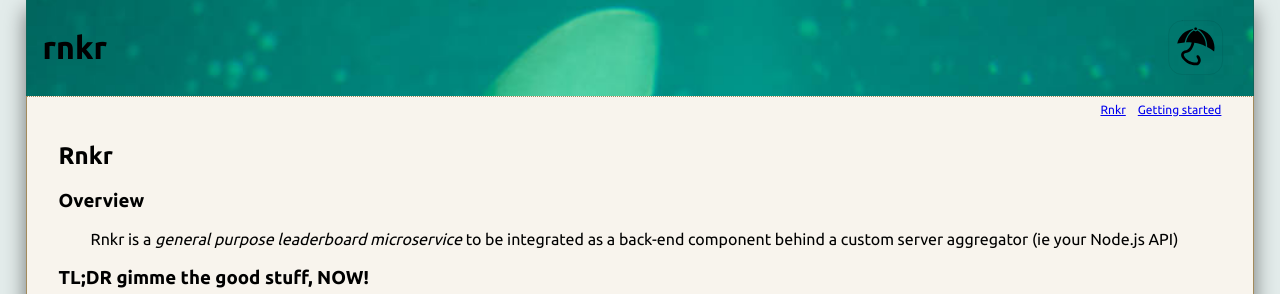
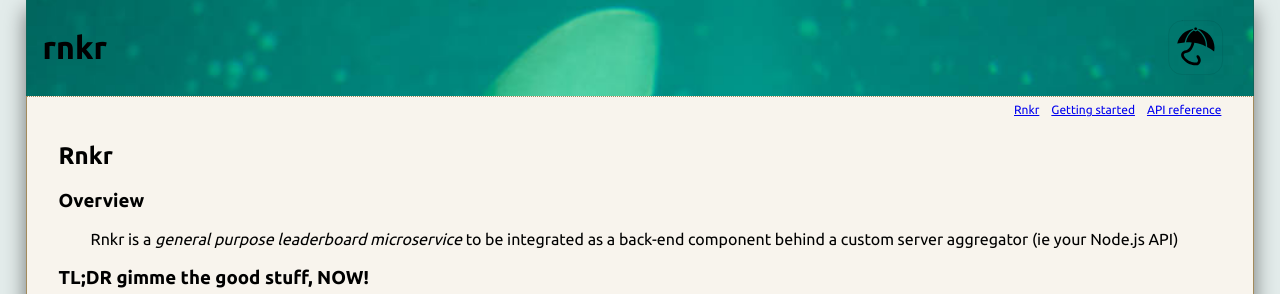
Before and after one commit to itadinanta/rnkr, a Jekyll site: the page built from index.md, in a window 1280 px wide. Shown: the top 294 px of the page. Built offline with Jekyll 4.4.1, drawn with Linux system fonts in a browser that asks for light colours.

```diff
--- a/_data/pages.json
+++ b/_data/pages.json
@@ -1,4 +1,5 @@
 [
-    {"name": "index", "label": "Rnkr"},
-    {"name": "quickstart", "label": "Getting started"}
+	{"name": "index", "label": "Rnkr"},
+	{"name": "quickstart", "label": "Getting started"},
+	{"name": "api", "label": "API reference"}
 ]
```
